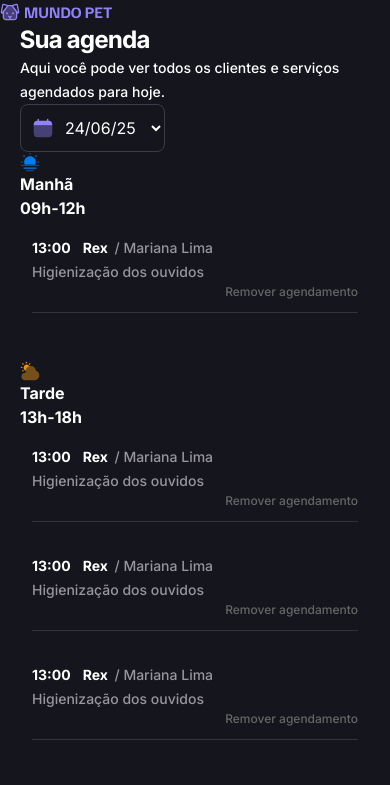
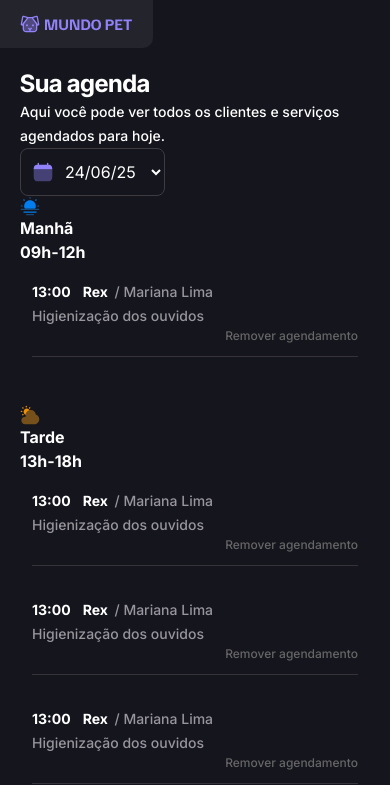
Before and after one commit to israeltx/n5-desafio-pratico-mundo-pet, a website built with webpack: page index.html in a window 390 px wide. Shown: the top 785 px of the page. Built offline with nearby package versions, Linux system fonts and the light colour scheme.

Commit message:
Style and layout the logo component (mobile and desktop)

```diff
--- a/index.html
+++ b/index.html
@@ -12,7 +12,7 @@
   <title>Mundo Pet</title>
 </head>
 <body>
-  <header>
+  <header id="logo">
     <img src="./src/assets/logo.svg" alt="Mundo Pet logo">
   </header>
 
--- a/src/main.js
+++ b/src/main.js
@@ -15,3 +15,4 @@ import './styles/components/inputs-global.css'
 import './styles/components/text-area.css'
 import './styles/components/inputs-icons.css'
 import './styles/components/list.css'
+import './styles/components/logo.css'
--- /dev/null
+++ b/src/styles/components/logo.css
@@ -0,0 +1,13 @@
+#logo {
+  display: flex;
+  justify-content: center;
+  align-items: center;
+
+  width: 153px;
+  height: 48px;
+
+  background-color: var(--background-tertiary);
+
+  margin-bottom: var(--s20);
+  border-radius: 0 0 10px;
+}
```
